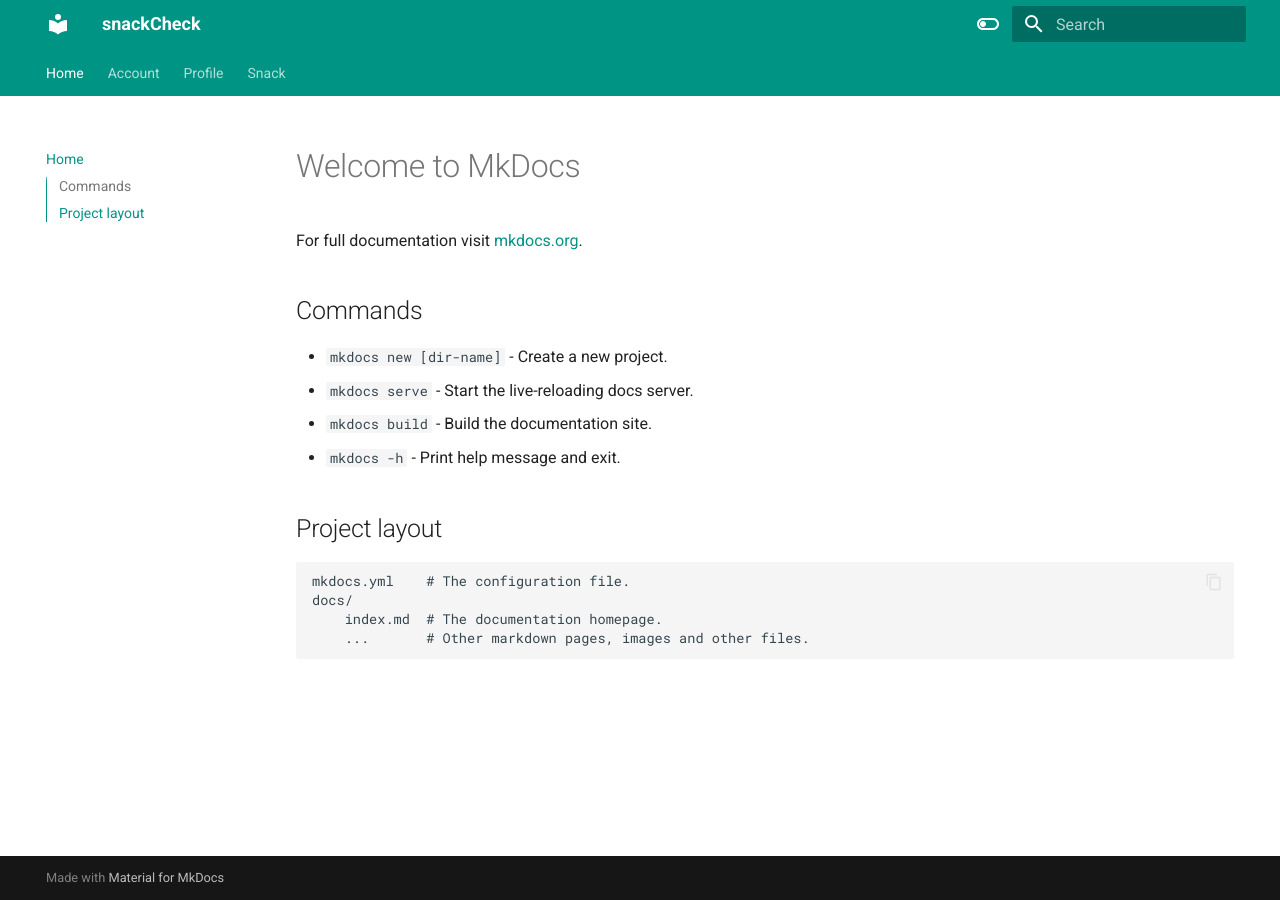
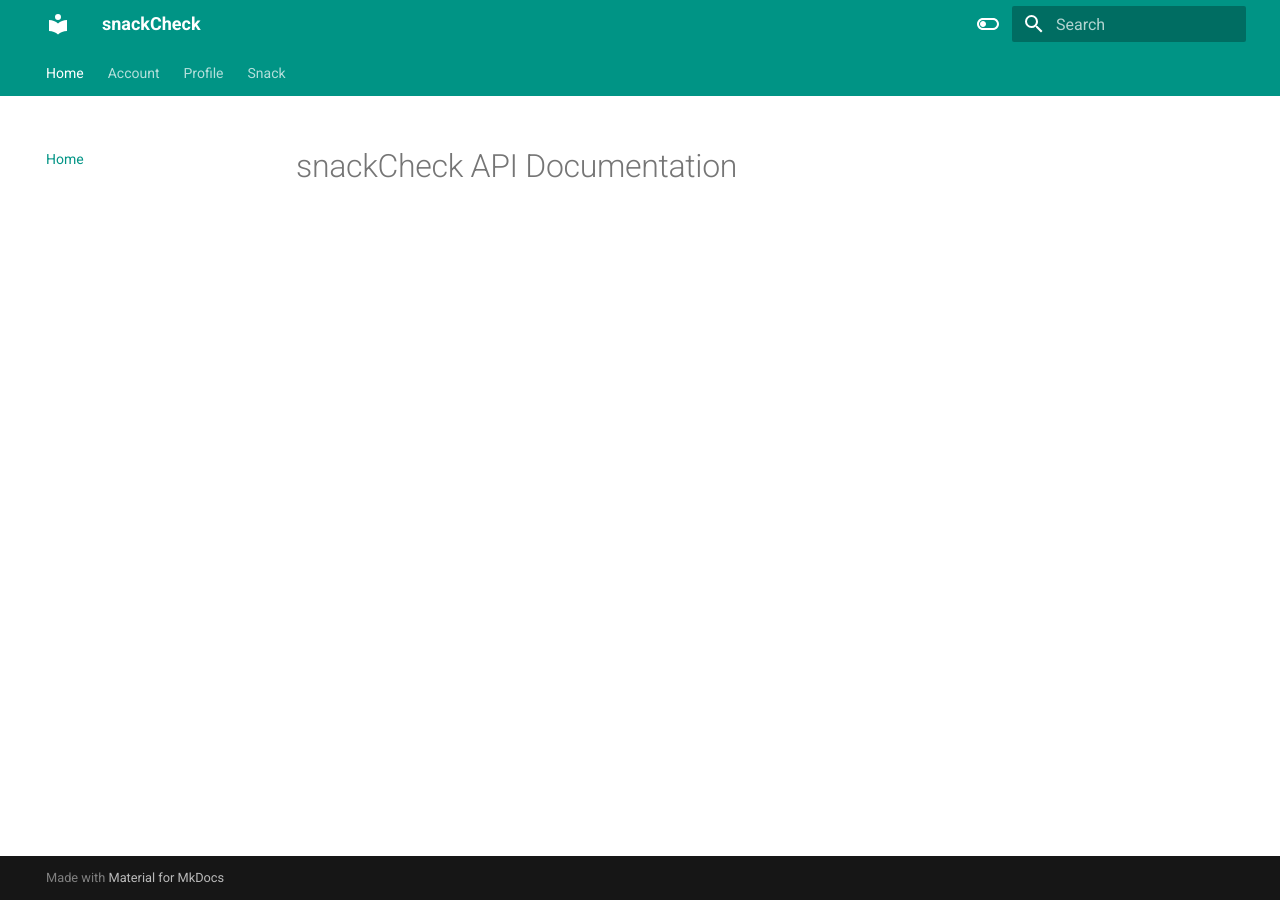
Before and after one commit to Raphonkzy/snackCheck-api-documentation, an MkDocs documentation site: the page built from docs/index.md, in a window 1280 px wide. Built offline with MkDocs 1.6.1 and Material for MkDocs 9.7.7, drawn with Linux system fonts in a browser that asks for light colours.

Commit message:
api documentation fix1

```diff
--- a/docs/index.md
+++ b/docs/index.md
@@ -1,17 +1 @@
-# Welcome to MkDocs
-
-For full documentation visit [mkdocs.org](https://www.mkdocs.org).
-
-## Commands
-
-* `mkdocs new [dir-name]` - Create a new project.
-* `mkdocs serve` - Start the live-reloading docs server.
-* `mkdocs build` - Build the documentation site.
-* `mkdocs -h` - Print help message and exit.
-
-## Project layout
-
-    mkdocs.yml    # The configuration file.
-    docs/
-        index.md  # The documentation homepage.
-        ...       # Other markdown pages, images and other files.
+# snackCheck API Documentation
```
Also changed, not shown: site/index.html, site/search/search_index.json.
